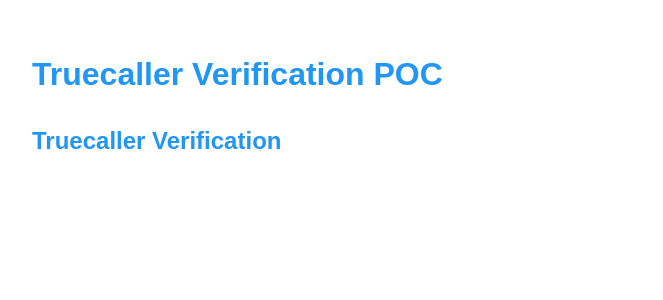
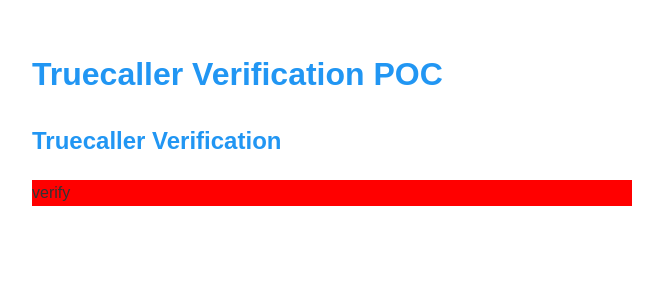
Before and after one commit to Nakul10Soral/truecallerSDK, a Next.js app: page / in a window 1280 px wide. Shown: the top 300 px of the page, without its empty margins (308-971 px from the left). Built offline with nearby package versions, Linux system fonts and the light colour scheme.

Commit message:
some changes

```diff
--- a/src/app/globals.css
+++ b/src/app/globals.css
@@ -11,4 +11,5 @@
 
 #truecaller-button {
   margin: 20px 0;
+  background-color: red;
 }
--- a/src/components/TruecallerVerification.js
+++ b/src/components/TruecallerVerification.js
@@ -46,7 +46,7 @@
     return (
         <div>
             <h2>Truecaller Verification</h2>
-            <div id="truecaller-button"></div>
+            <div id="truecaller-button">verify</div>
             <p>{verificationStatus}</p>
         </div>
     );
```
